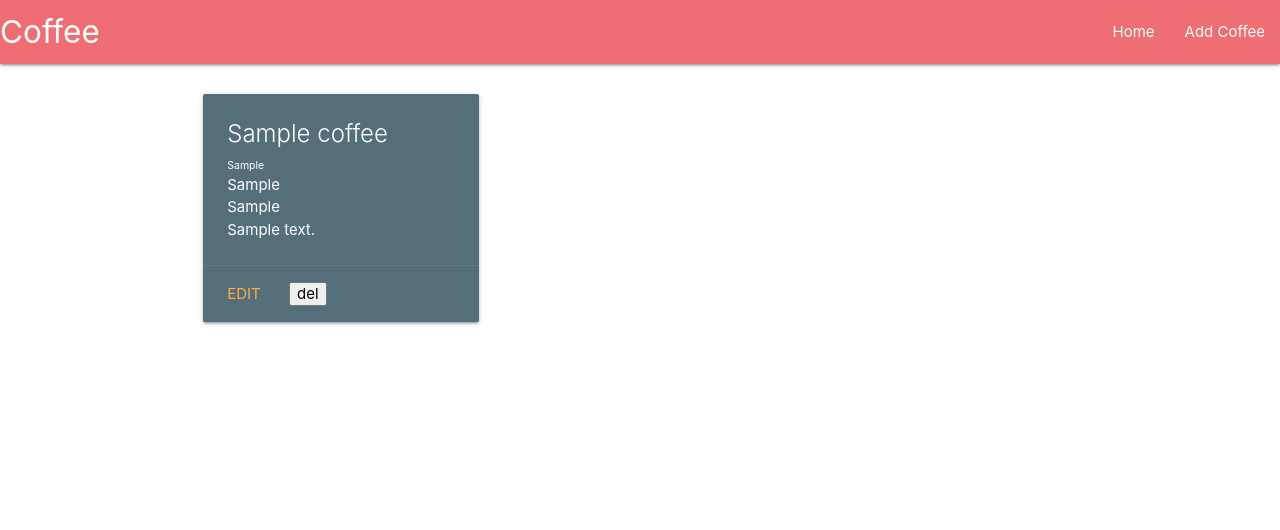
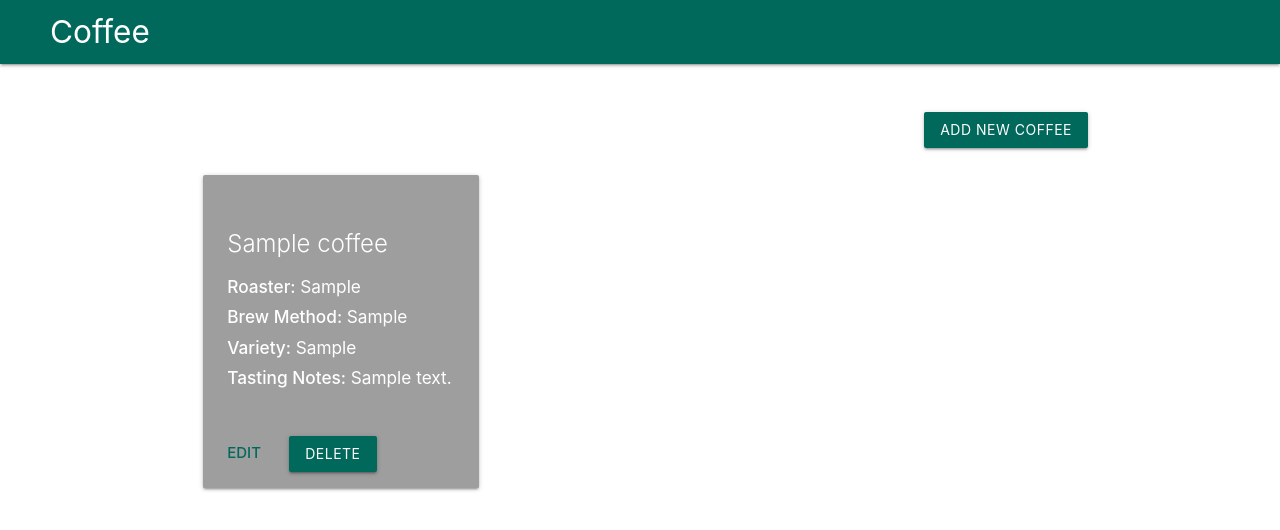
Before and after one commit to premdav/coffee-log, a Django app: page / in a window 1280 px wide. Shown: the top 530 px of the page. Run offline with Django 3.2, Linux system fonts and the light colour scheme; tables that the repository leaves empty hold one stand-in row (values such as "Sample post").

Commit message:
Updates to styling. Updated ordering within Coffee model

```diff
--- a/Coffee/models.py
+++ b/Coffee/models.py
@@ -1,8 +1,8 @@
 from django.db import models
 
 class Coffee(models.Model):
+  name = models.CharField(max_length = 75)
   roaster = models.CharField(max_length = 75)
-  name = models.CharField(max_length = 75)
   variety = models.CharField(max_length = 50)
   brew_method = models.CharField(max_length = 50)
   tasting_notes = models.TextField(default = 'Red fruits, berries, etc.')
--- a/Coffee/templates/coffee/coffee_form.html
+++ b/Coffee/templates/coffee/coffee_form.html
@@ -2,9 +2,9 @@
 {% block content %}
   <div class="row">
     <h1 class="center-align">Upload Coffee</h1>
-    <form method='POST' enctype="multipart/form-data">
+    <form method="POST" enctype="multipart/form-data">
       {% csrf_token %}
-      <table class='highlight' style="border-radius:10px;background-color:#FFFF99;">
+      <table class='highlight' style="border-radius:10px;">
           {% for field in c_form %}
           <tr>
               <th>{{field.label}}</th>
@@ -12,7 +12,7 @@
           </tr>
           {% endfor %}
       </table>
-      <button type="submit" class="btn waves-effect waves-light">Submit</button>
+      <button type="submit" class="btn-large teal darken-3 waves-effect waves-light" style="margin-top: 25px;">Submit</button>
     </form>
   </div>
 {% endblock %}
--- a/Coffee/templates/coffee/collection.html
+++ b/Coffee/templates/coffee/collection.html
@@ -19,25 +19,47 @@
             }
           }
         );
-      } else { console.log('noooo') }
+      }
     }
   </script>
 
+  <div class='row'>
+    <div style="float: right; margin-top: 25px;">
+      <a href='/create'>
+        <button
+          class="teal darken-3 btn"
+        >
+          Add New Coffee
+        </button>
+      </a>
+    </div>
+  </div>
   <div class="row">
     {% csrf_token %}
     {% for coffee in all_coffee %}
       <div class="col s12 m6 l4">
-        <div class="card blue-grey darken-1">
+        <div class="card grey">
           <div class="card-content white-text">
-            <span class="card-title">{{ coffee.name }}</span>
-            <p style="font-size: 70%;">{{ coffee.roaster }}</p>
-            <p>{{ coffee.brew_method }}</p>
-            <p>{{ coffee.variety }}</p>
-            <p>{{ coffee.tasting_notes }}</p>
+            <h3><span class="card-title">{{ coffee.name }}</span></h3>
+            <h6><strong>Roaster: </strong>{{ coffee.roaster }}</h6>
+            <h6><strong>Brew Method: </strong>{{ coffee.brew_method }}</h6>
+            <h6><strong>Variety: </strong>{{ coffee.variety }}</h6>
+            <h6><strong>Tasting Notes: </strong>{{ coffee.tasting_notes }}</h6>
           </div>
           <div class="card-action">
-            <a href="edit/{{coffee.id}}" id="{{coffee.id}}">Edit</a>
-            <button onclick="deleteClick('{{ coffee.id }}')">del</button>
+            <a
+              href="edit/{{coffee.id}}"
+              id="{{coffee.id}}"
+              style='color: #00695c;'
+            >
+              <strong>Edit</strong>
+            </a>
+            <button
+              class="waves-effect waves-light btn teal darken-3"
+              onclick="deleteClick('{{ coffee.id }}')"
+            >
+              Delete
+            </button>
           </div>
         </div>
       </div>
--- a/Coffee/templates/includes/navigation.html
+++ b/Coffee/templates/includes/navigation.html
@@ -1,9 +1,5 @@
-<nav>
+<nav class="teal darken-3">
   <div class="nav-wrapper">
-    <a href="/" class="brand-logo">Coffee</a>
-    <ul id="nav-mobile" class="right hide-on-med-and-down">
-      <li><a href="/">Home</a></li>
-      <li><a href='/create'>Add Coffee</a></li>
-    </ul>
+    <a href="/" class="brand-logo" style="margin-left: 50px;">Coffee</a>
   </div>
 </nav>
--- a/Coffee/views.py
+++ b/Coffee/views.py
@@ -7,7 +7,6 @@ from django.core import serializers
 def index(request):
   coffee_collection = Coffee.objects.all()
   print(coffee_collection)
-  # return JsonResponse(coffee_collection, safe=False)
   return render(request, 'coffee/collection.html', { 'all_coffee': coffee_collection })
 
 def add_coffee(request):
```
